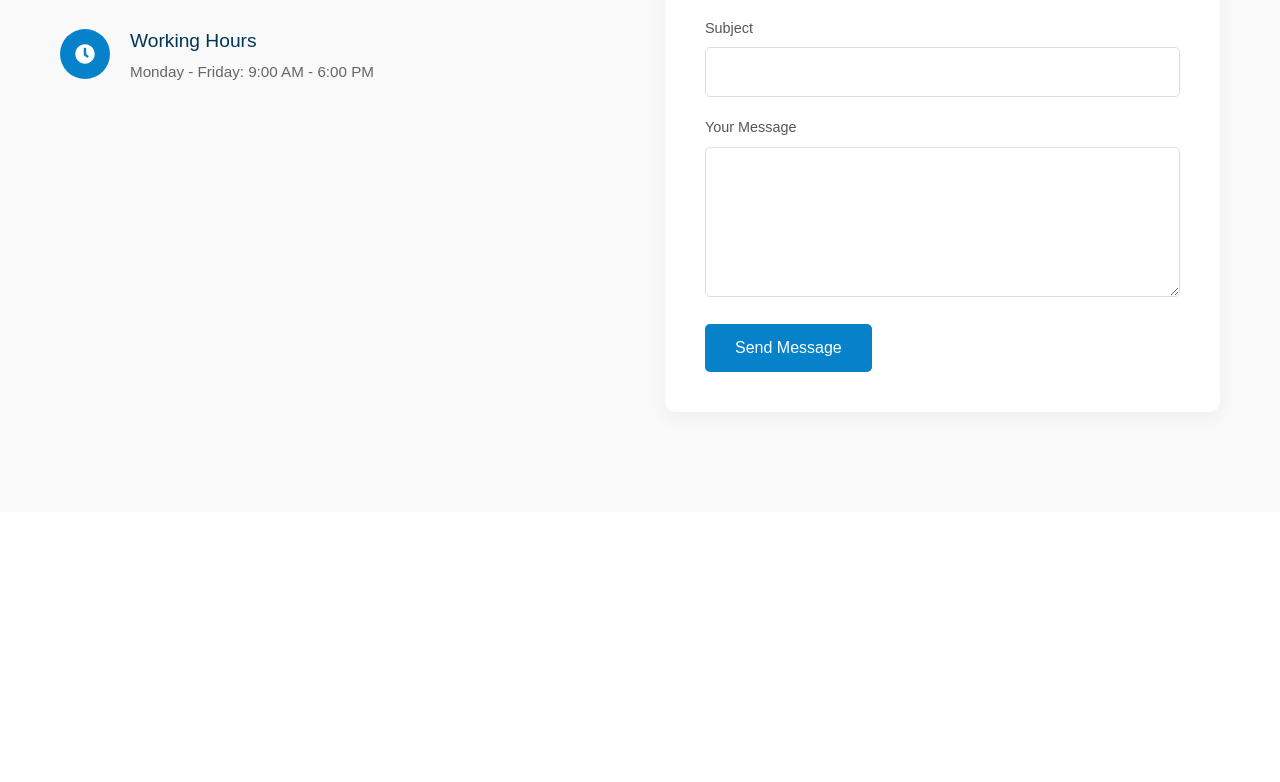
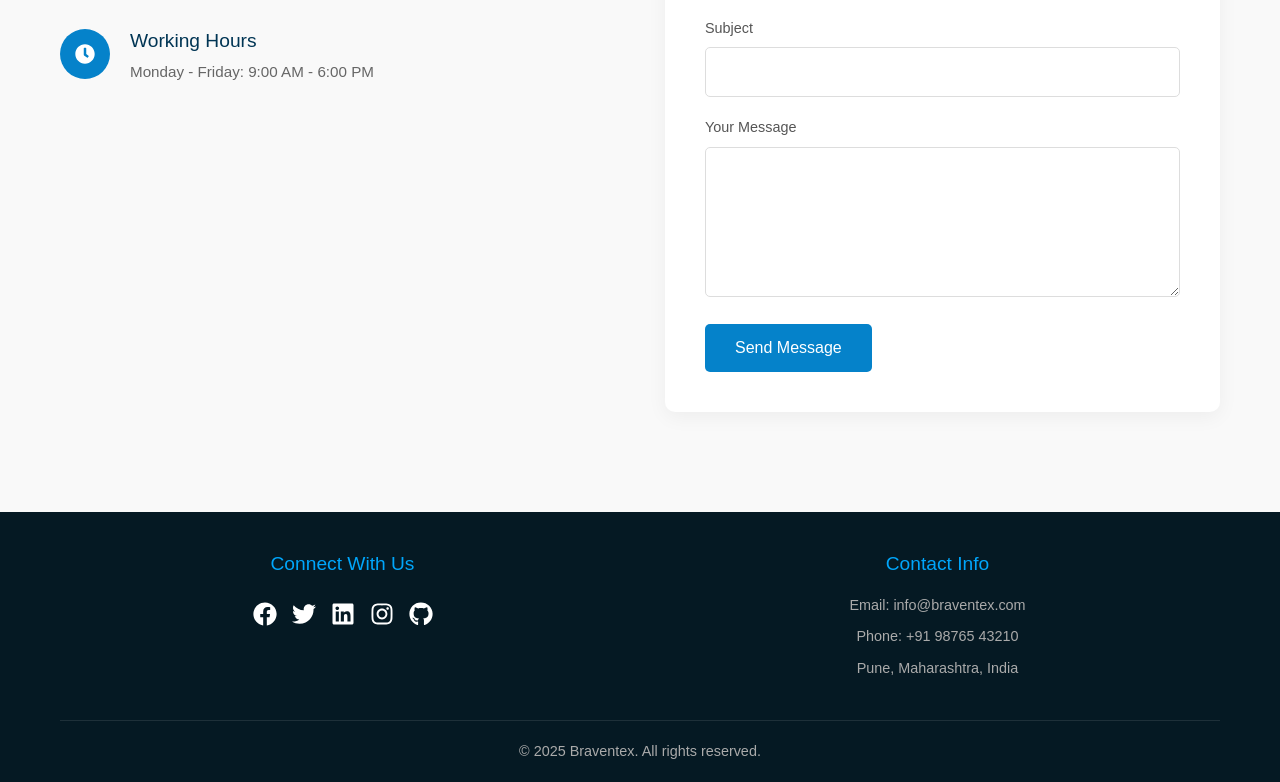
Before and after one commit to Braventex/braventex-web, a React (Create React App) app: page / in a window 1280 px wide. Shown: the part 6125-6907 px from the top of the page. Before the commit the page ends 6637 px from the top, so only its background shows below. Built offline with nearby package versions, Linux system fonts and the light colour scheme.

Commit message:
added footer

```diff
--- a/src/App.js
+++ b/src/App.js
@@ -6,6 +6,7 @@ import Portfolio from './components/Portfolio';
 import AboutTeam from './components/AboutTeam';
 import Testimonials from './components/Testimonials';
 import ContactForm from './components/ContactForm';
+import Footer from './components/Footer';
 import GlobalStyles from './styles/GlobalStyles';
 import 'bootstrap/dist/css/bootstrap.min.css';
 import 'slick-carousel/slick/slick.css';
@@ -22,6 +23,7 @@ function App() {
       <AboutTeam />
       <Testimonials />
       <ContactForm />
+      <Footer />
     </>
   );
 }
--- /dev/null
+++ b/src/components/Footer.js
@@ -0,0 +1,103 @@
+import React from 'react';
+import styled from 'styled-components';
+import { FaFacebook, FaTwitter, FaLinkedin, FaInstagram, FaGithub } from 'react-icons/fa';
+
+const FooterSection = styled.footer`
+  background-color: var(--dark);
+  color: white;
+  padding: 40px 0 20px;
+`;
+
+const FooterContent = styled.div`
+  display: grid;
+  grid-template-columns: repeat(auto-fit, minmax(250px, 1fr));
+  gap: 30px;
+  margin-bottom: 30px;
+`;
+
+const FooterColumn = styled.div`
+  text-align: center;
+`;
+
+const FooterTitle = styled.h4`
+  color: var(--primary-light);
+  margin-bottom: 20px;
+  font-size: 1.2rem;
+`;
+
+const SocialLinks = styled.div`
+  display: flex;
+  justify-content: center;
+  gap: 15px;
+  margin-bottom: 20px;
+`;
+
+const SocialLink = styled.a`
+  color: white;
+  font-size: 24px;
+  transition: color 0.3s ease;
+
+  &:hover {
+    color: var(--primary-light);
+  }
+`;
+
+const Copyright = styled.div`
+  text-align: center;
+  padding-top: 20px;
+  border-top: 1px solid rgba(255, 255, 255, 0.1);
+  font-size: 0.9rem;
+  color: #aaa;
+`;
+
+const ContactInfo = styled.p`
+  color: #aaa;
+  margin-bottom: 10px;
+  font-size: 0.9rem;
+`;
+
+const Footer = () => {
+  const currentYear = new Date().getFullYear();
+
+  return (
+    <FooterSection>
+      <div className="container">
+        <FooterContent>
+          <FooterColumn>
+            <FooterTitle>Connect With Us</FooterTitle>
+            <SocialLinks>
+              <SocialLink href="https://facebook.com/braventex" target="_blank" rel="noopener noreferrer">
+                <FaFacebook />
+              </SocialLink>
+              <SocialLink href="https://twitter.com/braventex" target="_blank" rel="noopener noreferrer">
+                <FaTwitter />
+              </SocialLink>
+              <SocialLink href="https://linkedin.com/company/braventex" target="_blank" rel="noopener noreferrer">
+                <FaLinkedin />
+              </SocialLink>
+              <SocialLink href="https://instagram.com/braventex" target="_blank" rel="noopener noreferrer">
+                <FaInstagram />
+              </SocialLink>
+              <SocialLink href="https://github.com/braventex" target="_blank" rel="noopener noreferrer">
+                <FaGithub />
+              </SocialLink>
+            </SocialLinks>
+          </FooterColumn>
+
+          <FooterColumn>
+            <FooterTitle>Contact Info</FooterTitle>
+            <ContactInfo>Email: info@braventex.com</ContactInfo>
+            <ContactInfo>Phone: +91 98765 43210</ContactInfo>
+            <ContactInfo>Pune, Maharashtra, India</ContactInfo>
+          </FooterColumn>
+        </FooterContent>
+
+        <Copyright>
+          © {currentYear} Braventex. All rights reserved.
+        </Copyright>
+      </div>
+    </FooterSection>
+  );
+};
+
+export default Footer;
```
